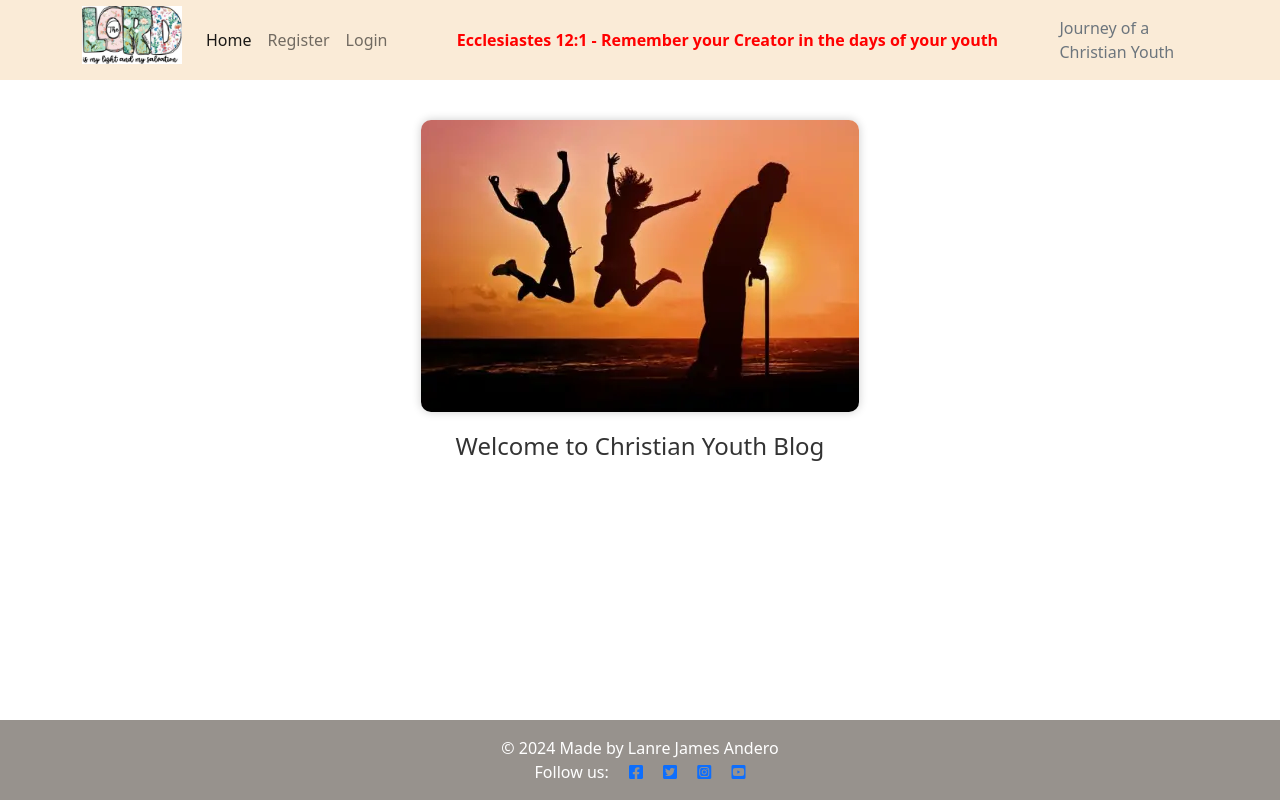
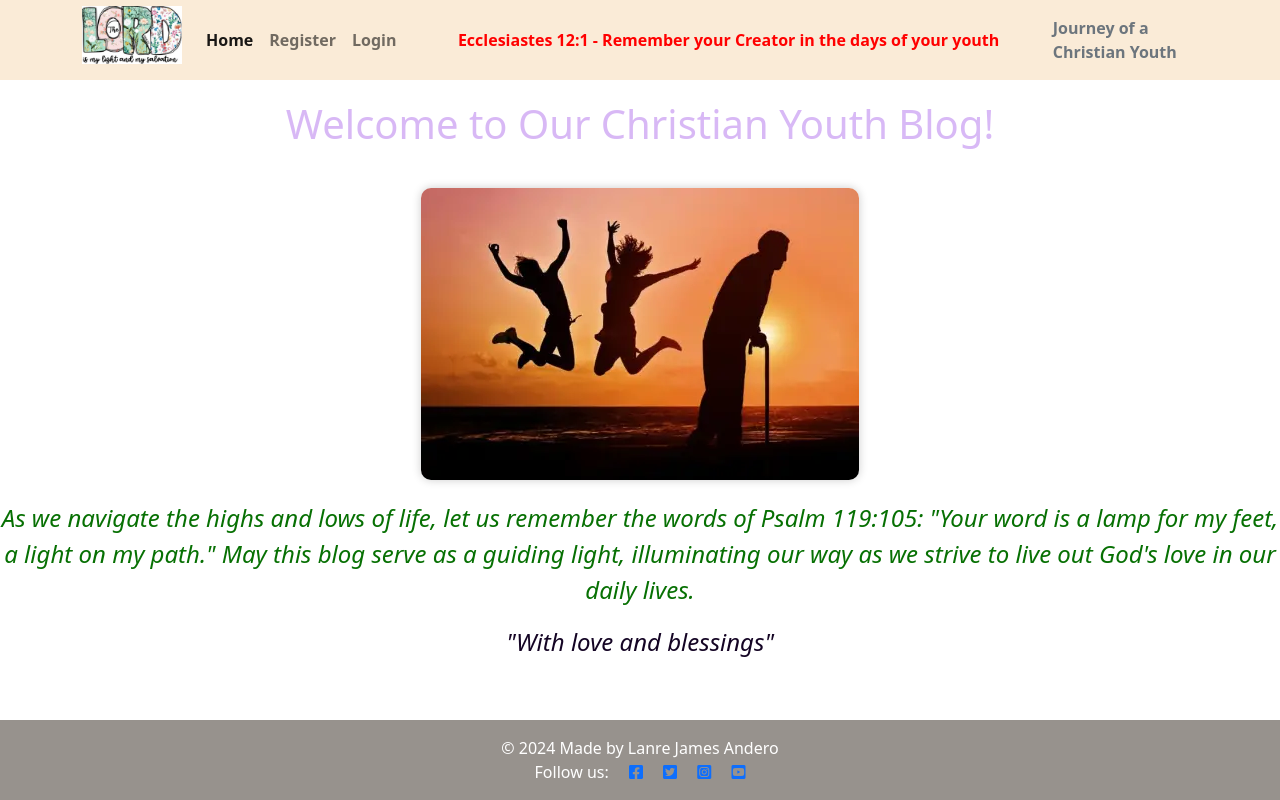
Before and after one commit to LanreAndero/CI_PP4_DjangoBlog, a Django app: page / in a window 1280 px wide. Run offline with Django 3.2, Linux system fonts and the light colour scheme; data that the repository does not hold is empty.

Commit message:
add images to images folder, edit settings.py, blog/views.py, templates files

```diff
--- a/blog/views.py
+++ b/blog/views.py
@@ -65,6 +65,7 @@ class PostDetail(View):
             },
         )
 
+
 class PostLike(View):
 
     def post(self, request, slug, *args, **kwargs):
--- a/static/css/style.css
+++ b/static/css/style.css
@@ -12,11 +12,21 @@ body {
     background-color: antiquewhite;
 }
 
+.nav-item {
+    color: #110101;
+    font-weight: bold;
+}
+
 #navbarText .navbar-text.mx-auto {
     color: red;
     font-weight: bold;
     text-align: center;
     width: 100%;
+}
+
+#navbarText .navbar-text.text-muted {
+    color: #111016;
+    font-weight: bold;
 }
 
 .dark-bg {
@@ -167,10 +177,39 @@ body {
     box-shadow: 0 0 10px rgba(0, 0, 0, 0.2);
 }
 
-.container-image h2 {
+.home-message {
+    text-align: center;
+    font-style: italic;
     margin-top: 20px;
     font-size: 24px;
-    color: #333;
+    color: #077003;
+}
+
+.home-message .blessing {
+    text-align: center;
+    color: #140424;
+}
+
+.welcome-message {
+    text-align: center;
+    color: blueviolet;
+    margin-top: 20px;
+}
+
+@keyframes fadeInOut {
+    0% {
+      opacity: 0;
+    }
+    50% {
+      opacity: 1;
+    }
+    100% {
+      opacity: 0;
+    }
+}
+
+.fade-in-out {
+    animation: fadeInOut 3s ease-in-out infinite;
 }
 
 footer {
--- a/templates/account/logout.html
+++ b/templates/account/logout.html
@@ -18,6 +18,7 @@
 
       <form method="post" action="{% url 'account_logout' %}">
         {% csrf_token %}
+        {{ form|crispy }}
         {% if redirect_field_value %}
         <input type="hidden" name="{{ redirect_field_name }}" value="{{ redirect_field_value }}" />
         {% endif %}
--- a/templates/account/signup.html
+++ b/templates/account/signup.html
@@ -19,6 +19,7 @@
       <form class="signup" id="signup_form" method="post" action="{% url 'account_signup' %}">
         {% csrf_token %}
         {{ form.as_p }}
+        {{ form|crispy }}
         {% if redirect_field_value %}
         <input type="hidden" name="{{ redirect_field_name }}" value="{{ redirect_field_value }}" />
         {% endif %}
--- a/templates/index.html
+++ b/templates/index.html
@@ -3,10 +3,18 @@
 {% load static %}
 
 {% block content %}
-
+    <div class="welcome-message"><h1 class="fade-in-out">Welcome to Our Christian Youth Blog!</h1></div>
     <div class="container-image">
         <img src="{% static 'images/bg-image.png' %}" alt="Main Image">
-        <h2>Welcome to Christian Youth Blog</h2>
+    </div>
+    <div class="home-message">
+        <p>
+            As we navigate the highs and lows of life, let us remember the words of
+            Psalm 119:105: "Your word is a lamp for my feet, a light on my path."
+            May this blog serve as a guiding light, illuminating our way as we
+            strive to live out God's love in our daily lives.
+        </p>
+        <p class="blessing">"With love and blessings"</p>
     </div>
 
     <div class="container-fluid">
--- a/templates/post_detail.html
+++ b/templates/post_detail.html
@@ -13,7 +13,7 @@
             <div class="d-none d-md-block col-md-6 masthead-image">
                 <!-- The featured image URL goes in the src attribute -->
                 {% if "placeholder" in post.featured_image.url %}
-                <img src="https://codeinstitute.s3.amazonaws.com/fullstack/blog/default.jpg" width="100%">
+                <img src=""{% static 'images/default.png" width="100%">
                 {% else %}
                 <img src=" {{ post.featured_image.url }}" width="100%">
                 {% endif %}
@@ -102,7 +102,7 @@
                 <h3>Leave a comment:</h3>
                 <p>Posting as: {{ user.username }}</p>
                 <form method="post" style="margin-top: 1.3em;">
-                    {{ comment_form | crispy }}
+                    {{ form | crispy }}
                     {% csrf_token %}
                     <button type="submit" class="btn btn-signup btn-lg">Submit</button>
                 </form>
```
Also changed, not shown: christian_youth_blog/settings.py (+25 -4 lines), static/images/bible-study.png (added), static/images/default.png (added).
